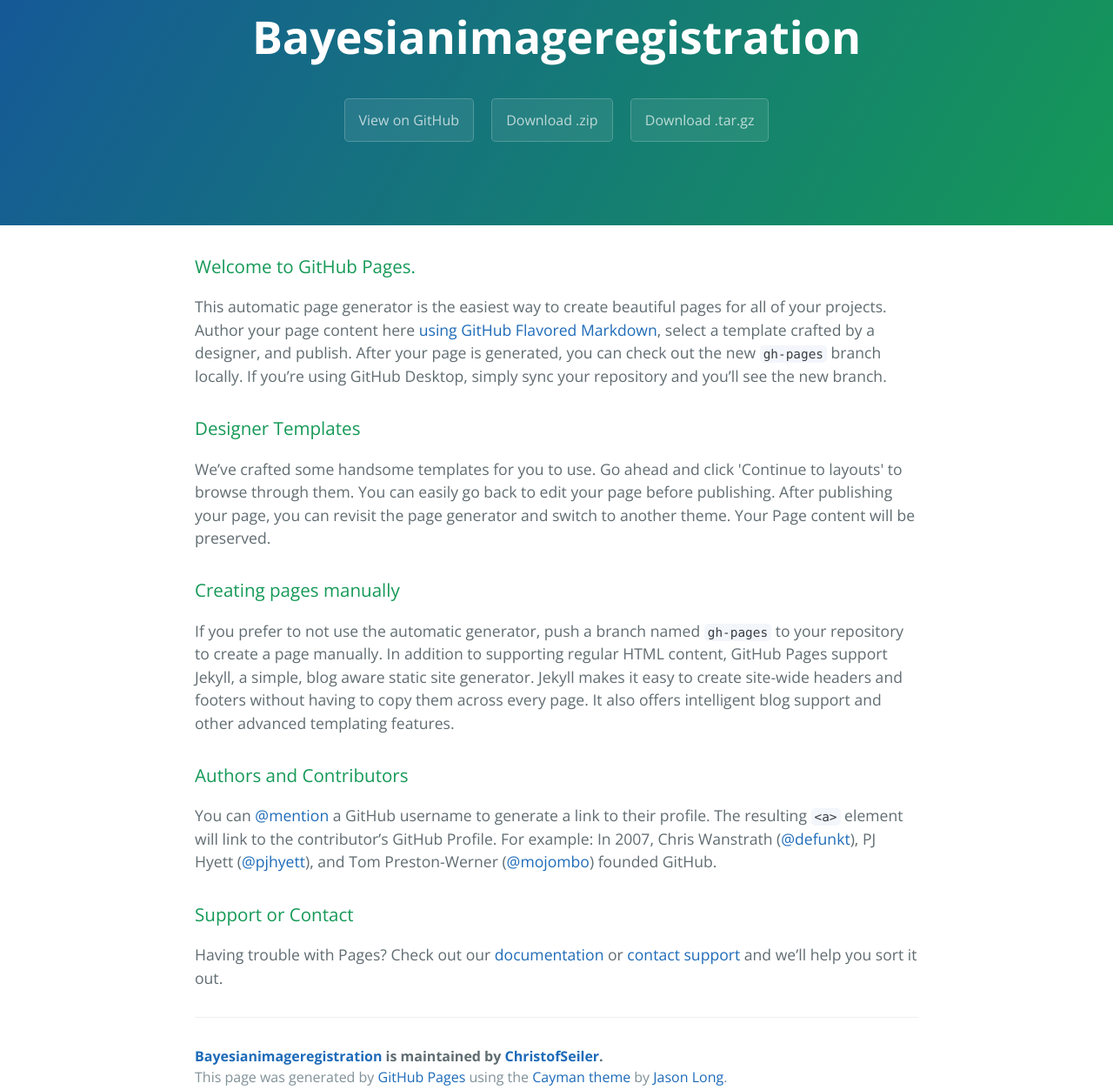
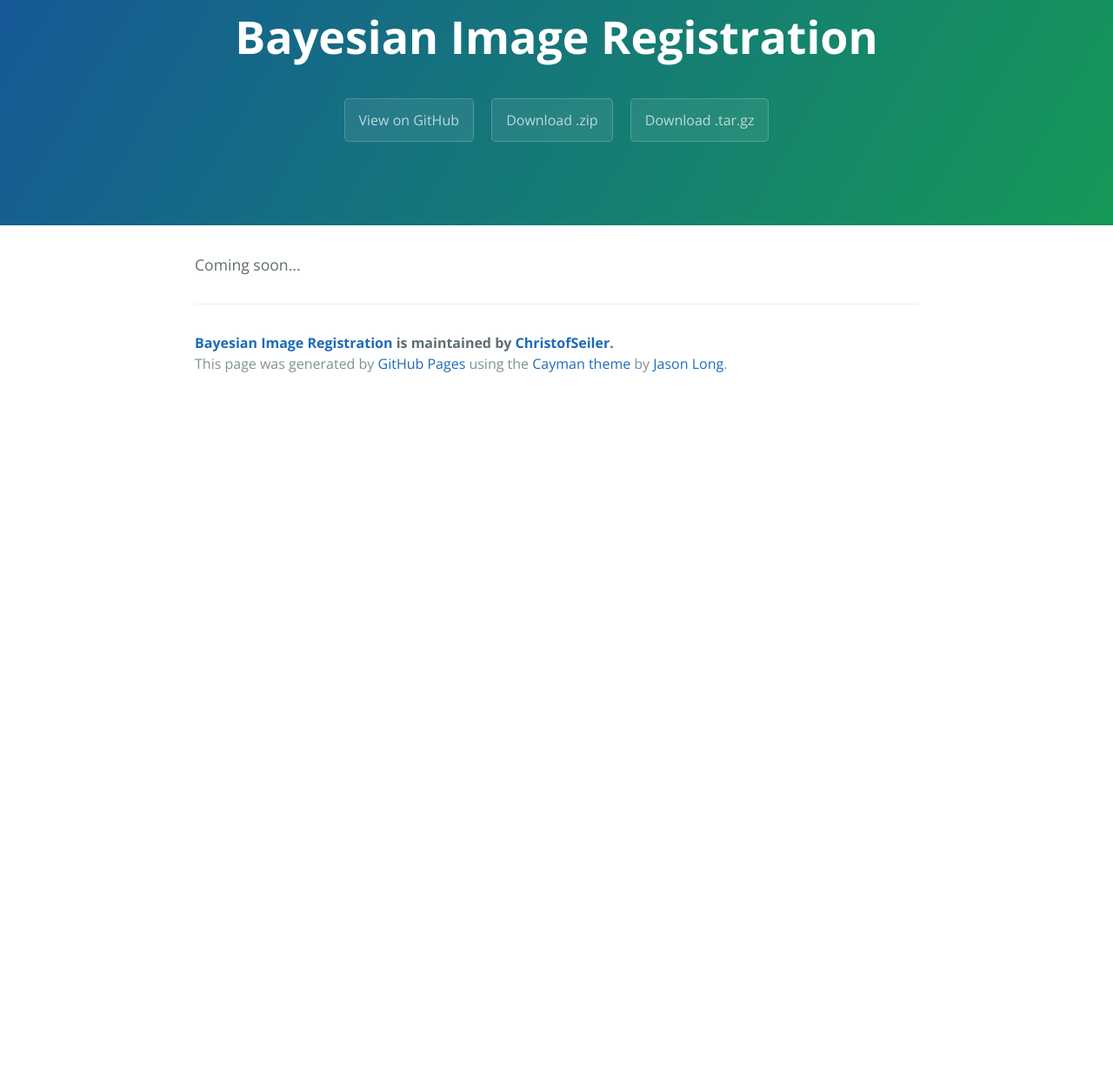
Before and after one commit to ChristofSeiler/BayesianImageRegistration, a plain HTML site: page index.html in a window 1280 px wide. Shown: the part 77-1330 px from the top of the page at 87% size. After the commit the page ends 800 px from the top, so only its background shows below. Drawn offline with nearby package versions, Linux system fonts and the light colour scheme.

```diff
--- a/index.html
+++ b/index.html
@@ -2,7 +2,7 @@
 <html lang="en-us">
   <head>
     <meta charset="UTF-8">
-    <title>Bayesianimageregistration by ChristofSeiler</title>
+    <title>Bayesian Image Registration by ChristofSeiler</title>
     <meta name="viewport" content="width=device-width, initial-scale=1">
     <link rel="stylesheet" type="text/css" href="stylesheets/normalize.css" media="screen">
     <link href='https://fonts.googleapis.com/css?family=Open+Sans:400,700' rel='stylesheet' type='text/css'>
@@ -11,7 +11,7 @@
   </head>
   <body>
     <section class="page-header">
-      <h1 class="project-name">Bayesianimageregistration</h1>
+      <h1 class="project-name">Bayesian Image Registration</h1>
       <h2 class="project-tagline"></h2>
       <a href="https://github.com/ChristofSeiler/BayesianImageRegistration" class="btn">View on GitHub</a>
       <a href="https://github.com/ChristofSeiler/BayesianImageRegistration/zipball/master" class="btn">Download .zip</a>
@@ -19,33 +19,10 @@
     </section>
 
     <section class="main-content">
-      <h3>
-<a id="welcome-to-github-pages" class="anchor" href="#welcome-to-github-pages" aria-hidden="true"><span class="octicon octicon-link"></span></a>Welcome to GitHub Pages.</h3>
-
-<p>This automatic page generator is the easiest way to create beautiful pages for all of your projects. Author your page content here <a href="https://guides.github.com/features/mastering-markdown/">using GitHub Flavored Markdown</a>, select a template crafted by a designer, and publish. After your page is generated, you can check out the new <code>gh-pages</code> branch locally. If you’re using GitHub Desktop, simply sync your repository and you’ll see the new branch.</p>
-
-<h3>
-<a id="designer-templates" class="anchor" href="#designer-templates" aria-hidden="true"><span class="octicon octicon-link"></span></a>Designer Templates</h3>
-
-<p>We’ve crafted some handsome templates for you to use. Go ahead and click 'Continue to layouts' to browse through them. You can easily go back to edit your page before publishing. After publishing your page, you can revisit the page generator and switch to another theme. Your Page content will be preserved.</p>
-
-<h3>
-<a id="creating-pages-manually" class="anchor" href="#creating-pages-manually" aria-hidden="true"><span class="octicon octicon-link"></span></a>Creating pages manually</h3>
-
-<p>If you prefer to not use the automatic generator, push a branch named <code>gh-pages</code> to your repository to create a page manually. In addition to supporting regular HTML content, GitHub Pages support Jekyll, a simple, blog aware static site generator. Jekyll makes it easy to create site-wide headers and footers without having to copy them across every page. It also offers intelligent blog support and other advanced templating features.</p>
-
-<h3>
-<a id="authors-and-contributors" class="anchor" href="#authors-and-contributors" aria-hidden="true"><span class="octicon octicon-link"></span></a>Authors and Contributors</h3>
-
-<p>You can <a href="https://github.com/blog/821" class="user-mention">@mention</a> a GitHub username to generate a link to their profile. The resulting <code>&lt;a&gt;</code> element will link to the contributor’s GitHub Profile. For example: In 2007, Chris Wanstrath (<a href="https://github.com/defunkt" class="user-mention">@defunkt</a>), PJ Hyett (<a href="https://github.com/pjhyett" class="user-mention">@pjhyett</a>), and Tom Preston-Werner (<a href="https://github.com/mojombo" class="user-mention">@mojombo</a>) founded GitHub.</p>
-
-<h3>
-<a id="support-or-contact" class="anchor" href="#support-or-contact" aria-hidden="true"><span class="octicon octicon-link"></span></a>Support or Contact</h3>
-
-<p>Having trouble with Pages? Check out our <a href="https://help.github.com/pages">documentation</a> or <a href="https://github.com/contact">contact support</a> and we’ll help you sort it out.</p>
+      <p>Coming soon...</p>
 
       <footer class="site-footer">
-        <span class="site-footer-owner"><a href="https://github.com/ChristofSeiler/BayesianImageRegistration">Bayesianimageregistration</a> is maintained by <a href="https://github.com/ChristofSeiler">ChristofSeiler</a>.</span>
+        <span class="site-footer-owner"><a href="https://github.com/ChristofSeiler/BayesianImageRegistration">Bayesian Image Registration</a> is maintained by <a href="https://github.com/ChristofSeiler">ChristofSeiler</a>.</span>
 
         <span class="site-footer-credits">This page was generated by <a href="https://pages.github.com">GitHub Pages</a> using the <a href="https://github.com/jasonlong/cayman-theme">Cayman theme</a> by <a href="https://twitter.com/jasonlong">Jason Long</a>.</span>
       </footer>
```
Also changed, not shown: params.json (+1 -1 lines).
